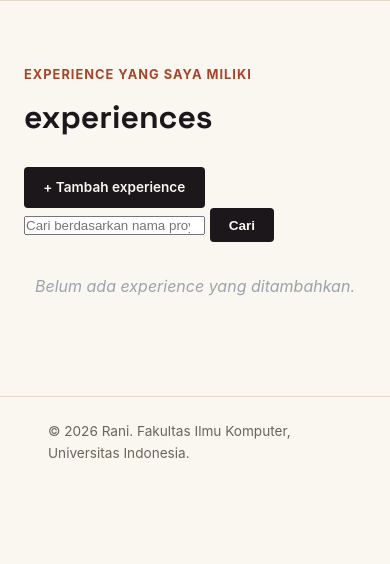
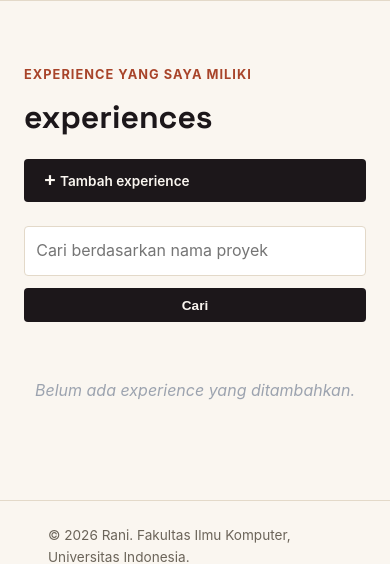
Before and after one commit to ranifaizah/myportofolio, a Django app: page /experiences/ in a window 390 px wide. Shown: the part 74-638 px from the top of the page. Run offline with Django 5.2, Linux system fonts and the light colour scheme; data that the repository does not hold is empty.

Commit message:
fixed experience form

```diff
--- a/static/css/style.css
+++ b/static/css/style.css
@@ -427,6 +427,107 @@ h1, .brand {
 }
 
 /**tutorial 3 */
+/* ===== Experience actions/search (paralel dgn skill-*) ===== */
+
+.experience-header {
+    width: 100%;
+    display: flex;
+    justify-content: space-between;
+    align-items: center;
+    gap: 1rem;
+    margin-bottom: 1.5rem;
+}
+
+.experience-header h1 {
+    margin-bottom: 0;
+}
+
+.experience-add-button {
+    display: inline-flex;
+    align-items: center;
+    gap: 0.45rem;
+}
+
+.experience-add-button span {
+    font-size: 1.25rem;
+    line-height: 1;
+}
+
+.experience-search {
+    display: flex;
+    gap: 0.75rem;
+    margin-bottom: 1.5rem;
+}
+
+.experience-search__input {
+    width: 100%;
+    min-width: 0;
+    padding: 0.7rem;
+    border: 1px solid var(--line);
+    border-radius: var(--radius);
+    background: #fff;
+    color: var(--ink);
+    font: inherit;
+}
+
+.experience-search__input:focus {
+    outline: 2px solid var(--accent);
+    outline-offset: 2px;
+    border-color: var(--accent);
+}
+
+.experience-image {
+    display: block;
+    width: 100%;
+    height: auto;
+    margin-bottom: 0.75rem;
+    border: 1px solid var(--line);
+    border-radius: var(--radius);
+}
+
+.experience-card-actions {
+    display: flex;
+    flex-direction: column;
+    margin-top: auto;
+}
+
+.experience-actions {
+    display: flex;
+    align-items: center;
+    flex-wrap: wrap;
+    gap: 1.25rem;
+    margin-top: 1rem;
+}
+
+.experience-actions .button {
+    font-size: 0.85rem;
+    font-weight: 600;
+}
+
+@media (max-width: 600px) {
+    .experience-header {
+        align-items: flex-start;
+        flex-direction: column;
+    }
+
+    .experience-add-button {
+        width: 100%;
+        justify-content: center;
+    }
+
+    .experience-search {
+        flex-direction: column;
+    }
+
+    .experience-search .button {
+        width: 100%;
+    }
+}
+
+.experience-grid .experience-card {
+    display: flex;
+    flex-direction: column;
+}
 
 .skill-header {
     width: 100%;
```
